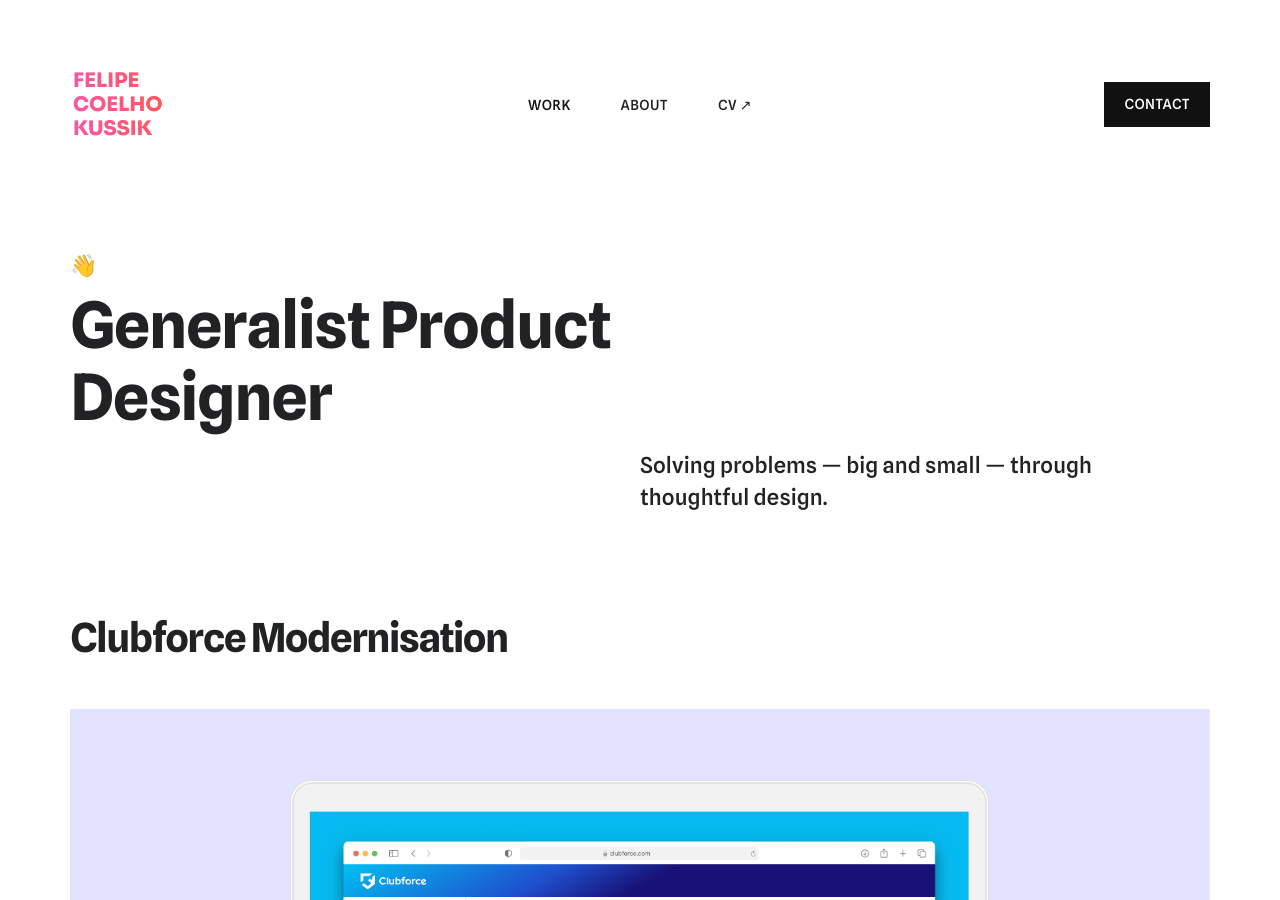
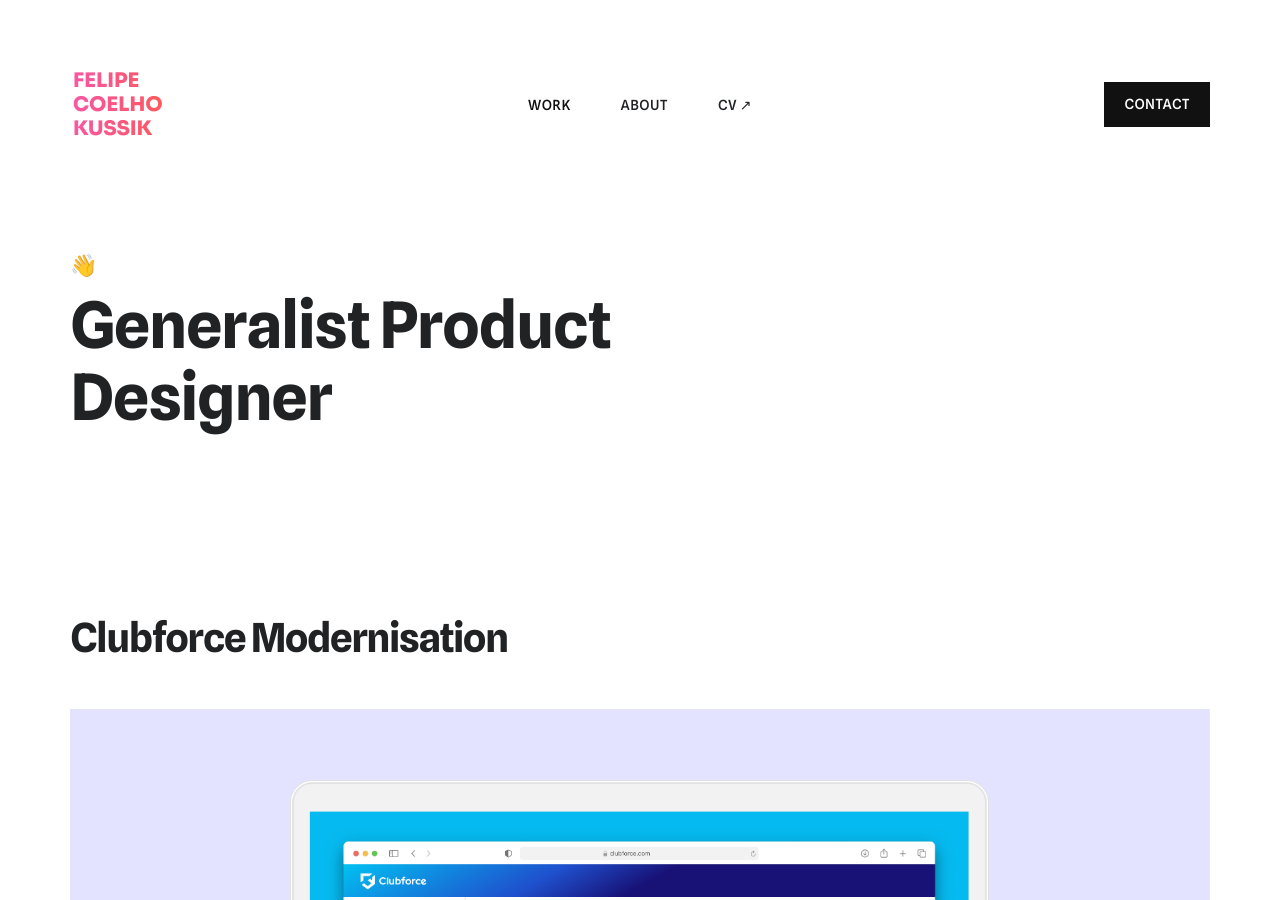
Before and after one commit to seufelipe/seufelipe.github.io, a Jekyll site: the page built from index.html, in a window 1280 px wide and 900 px high. Built offline with Jekyll 4.4.1, drawn with Linux system fonts in a browser that asks for light colours; nearby versions of some CDN libraries.

Commit message:
hiding the description

```diff
--- a/index.html
+++ b/index.html
@@ -20,7 +20,7 @@ featured_image: /images/social.jpg
 			</div>
 
 			<p class="intro subtitle--light">
-				{{ page.description }}
+				<!-- {{ page.description }} -->
 				<a href="#" class="hero__cta button--fill contact-trigger js-contact">Contact</a>
 			</p>
 		</div>
```
